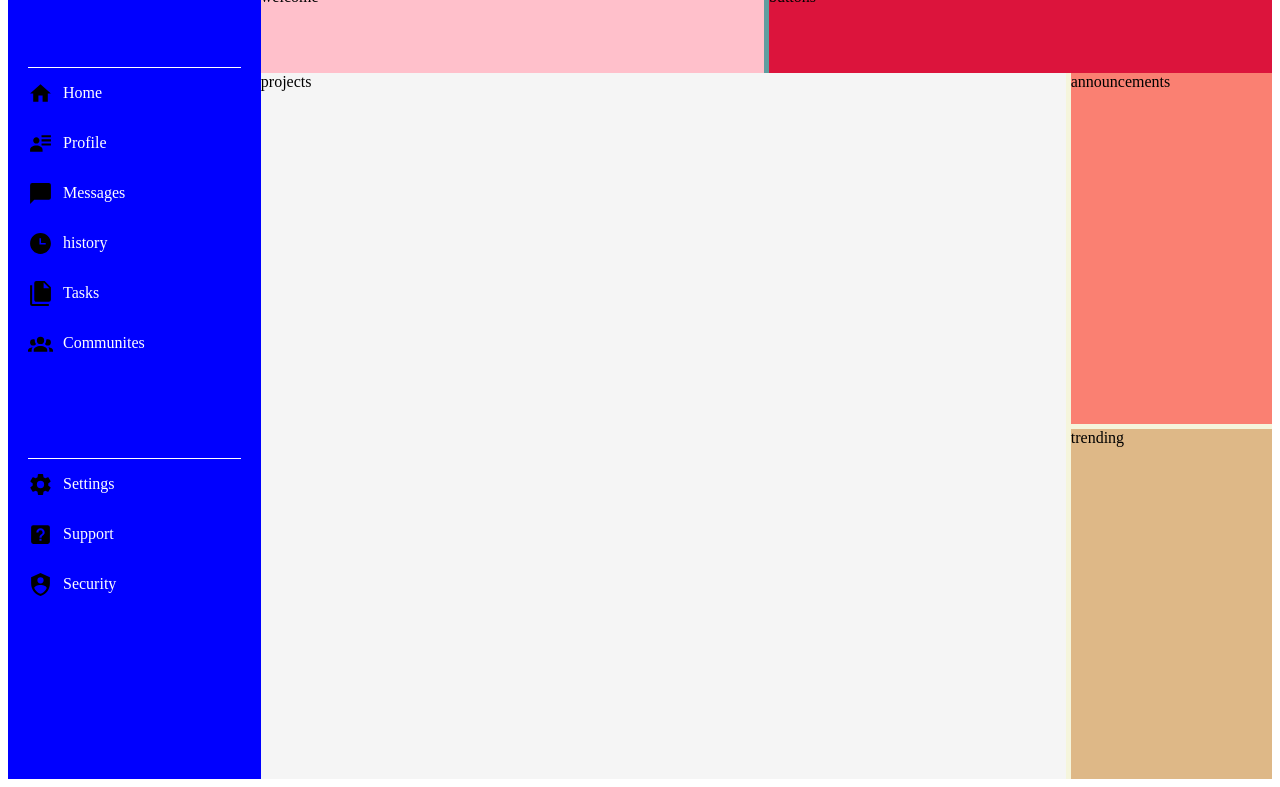
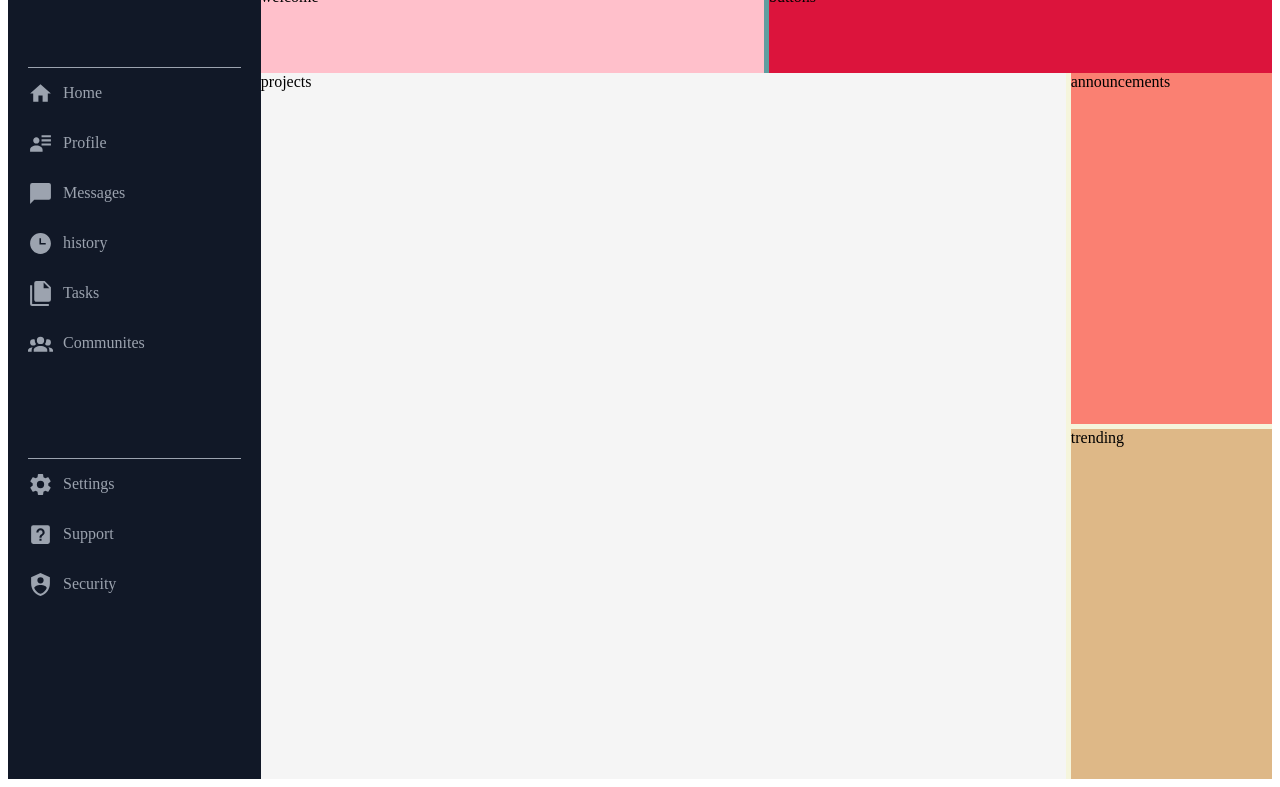
Before and after one commit to EmmaM-W/odin-admin-dashboard, a plain HTML site: page index.html in a window 1280 px wide. Shown: the part 111-898 px from the top of the page. Drawn offline with Linux system fonts and the light colour scheme.

Commit message:
change svg to inline embedding

```diff
--- a/index.html
+++ b/index.html
@@ -25,48 +25,48 @@
         </div>
         <div class="sidebar">
             <div class="logo">
-                <img src="./assets//images/view-dashboard.svg" alt="logo" height="50px" width="50px">
+                <svg xmlns="http://www.w3.org/2000/svg" viewBox="0 0 24 24"><path d="M13,3V9H21V3M13,21H21V11H13M3,21H11V15H3M3,13H11V3H3V13Z" /></svg>
                 <p>Dashboard</p>
             </div>
             <div class="sidebarContent">
 
                 <div class="home">
-                    <img src="./assets/images/home.svg" alt="home image" height="25px" width="25px">
+                    <svg xmlns="http://www.w3.org/2000/svg" viewBox="0 0 24 24"><path d="M10,20V14H14V20H19V12H22L12,3L2,12H5V20H10Z" /></svg>
                     <p>Home</p>
                 </div>
                 <div class="profile">
-                    <img src="./assets/images/account-details.svg" alt="profile image" height="25px" width="25px">
+                    <svg xmlns="http://www.w3.org/2000/svg" viewBox="0 0 24 24"><path d="M11 9C11 10.66 9.66 12 8 12C6.34 12 5 10.66 5 9C5 7.34 6.34 6 8 6C9.66 6 11 7.34 11 9M14 20H2V18C2 15.79 4.69 14 8 14C11.31 14 14 15.79 14 18M22 12V14H13V12M22 8V10H13V8M22 4V6H13V4Z" /></svg>
                     <p>Profile</p>
                 </div>
                 <div class="messages">
-                    <img src="./assets/images/message.svg" alt="message image" height="25px" width="25px">
+                    <svg xmlns="http://www.w3.org/2000/svg" viewBox="0 0 24 24"><path d="M20,2H4A2,2 0 0,0 2,4V22L6,18H20A2,2 0 0,0 22,16V4C22,2.89 21.1,2 20,2Z" /></svg>
                     <p>Messages</p>
                 </div>
                 <div class="history">
-                    <img src="./assets/images/clock-time-three.svg" alt="history image" height="25px" width="25px">
+                    <svg xmlns="http://www.w3.org/2000/svg" viewBox="0 0 24 24"><path d="M12 2C6.5 2 2 6.5 2 12C2 17.5 6.5 22 12 22C17.5 22 22 17.5 22 12S17.5 2 12 2M17 13H11V7H12.5V11.5H17V13Z" /></svg>
                     <p>history</p>
                 </div>
                 <div class="tasks">
-                    <img src="./assets/images/file-multiple.svg" alt="tasks image" height="25px" width="25px">
+                    <svg xmlns="http://www.w3.org/2000/svg" viewBox="0 0 24 24"><path d="M15,7H20.5L15,1.5V7M8,0H16L22,6V18A2,2 0 0,1 20,20H8C6.89,20 6,19.1 6,18V2A2,2 0 0,1 8,0M4,4V22H20V24H4A2,2 0 0,1 2,22V4H4Z" /></svg>
                     <p>Tasks</p>
                 </div>
                 <div class="communities">
-                    <img src="./assets/images/account-group.svg" alt="community image" height="25px" width="25px">
+                    <svg xmlns="http://www.w3.org/2000/svg" viewBox="0 0 24 24"><path d="M12,5.5A3.5,3.5 0 0,1 15.5,9A3.5,3.5 0 0,1 12,12.5A3.5,3.5 0 0,1 8.5,9A3.5,3.5 0 0,1 12,5.5M5,8C5.56,8 6.08,8.15 6.53,8.42C6.38,9.85 6.8,11.27 7.66,12.38C7.16,13.34 6.16,14 5,14A3,3 0 0,1 2,11A3,3 0 0,1 5,8M19,8A3,3 0 0,1 22,11A3,3 0 0,1 19,14C17.84,14 16.84,13.34 16.34,12.38C17.2,11.27 17.62,9.85 17.47,8.42C17.92,8.15 18.44,8 19,8M5.5,18.25C5.5,16.18 8.41,14.5 12,14.5C15.59,14.5 18.5,16.18 18.5,18.25V20H5.5V18.25M0,20V18.5C0,17.11 1.89,15.94 4.45,15.6C3.86,16.28 3.5,17.22 3.5,18.25V20H0M24,20H20.5V18.25C20.5,17.22 20.14,16.28 19.55,15.6C22.11,15.94 24,17.11 24,18.5V20Z" /></svg>
                     <p>Communites</p>
                 </div>
             </div>
             <div class="sidebarContent">
 
                 <div class="settings">
-                    <img src="./assets/images/cog.svg" alt="settings image" height="25px" width="25px">
+                    <svg xmlns="http://www.w3.org/2000/svg" viewBox="0 0 24 24"><path d="M12,15.5A3.5,3.5 0 0,1 8.5,12A3.5,3.5 0 0,1 12,8.5A3.5,3.5 0 0,1 15.5,12A3.5,3.5 0 0,1 12,15.5M19.43,12.97C19.47,12.65 19.5,12.33 19.5,12C19.5,11.67 19.47,11.34 19.43,11L21.54,9.37C21.73,9.22 21.78,8.95 21.66,8.73L19.66,5.27C19.54,5.05 19.27,4.96 19.05,5.05L16.56,6.05C16.04,5.66 15.5,5.32 14.87,5.07L14.5,2.42C14.46,2.18 14.25,2 14,2H10C9.75,2 9.54,2.18 9.5,2.42L9.13,5.07C8.5,5.32 7.96,5.66 7.44,6.05L4.95,5.05C4.73,4.96 4.46,5.05 4.34,5.27L2.34,8.73C2.21,8.95 2.27,9.22 2.46,9.37L4.57,11C4.53,11.34 4.5,11.67 4.5,12C4.5,12.33 4.53,12.65 4.57,12.97L2.46,14.63C2.27,14.78 2.21,15.05 2.34,15.27L4.34,18.73C4.46,18.95 4.73,19.03 4.95,18.95L7.44,17.94C7.96,18.34 8.5,18.68 9.13,18.93L9.5,21.58C9.54,21.82 9.75,22 10,22H14C14.25,22 14.46,21.82 14.5,21.58L14.87,18.93C15.5,18.67 16.04,18.34 16.56,17.94L19.05,18.95C19.27,19.03 19.54,18.95 19.66,18.73L21.66,15.27C21.78,15.05 21.73,14.78 21.54,14.63L19.43,12.97Z" /></svg>
                     <p>Settings</p>
                 </div>
                 <div class="support">
-                    <img src="./assets/images/help-box.svg" alt="help image" height="25px" width="25px">
+                    <svg xmlns="http://www.w3.org/2000/svg" viewBox="0 0 24 24"><path d="M11,18H13V16H11V18M12,6A4,4 0 0,0 8,10H10A2,2 0 0,1 12,8A2,2 0 0,1 14,10C14,12 11,11.75 11,15H13C13,12.75 16,12.5 16,10A4,4 0 0,0 12,6M5,3H19A2,2 0 0,1 21,5V19A2,2 0 0,1 19,21H5A2,2 0 0,1 3,19V5A2,2 0 0,1 5,3Z" /></svg>
                     <p>Support</p>
                 </div>
                 <div class="security">
-                    <img src="./assets/images/shield-account.svg" alt="security image" height="25px" width="25px">
+                    <svg xmlns="http://www.w3.org/2000/svg" viewBox="0 0 24 24"><path d="M12,1L3,5V11C3,16.55 6.84,21.74 12,23C17.16,21.74 21,16.55 21,11V5L12,1M12,5A3,3 0 0,1 15,8A3,3 0 0,1 12,11A3,3 0 0,1 9,8A3,3 0 0,1 12,5M17.13,17C15.92,18.85 14.11,20.24 12,20.92C9.89,20.24 8.08,18.85 6.87,17C6.53,16.5 6.24,16 6,15.47C6,13.82 8.71,12.47 12,12.47C15.29,12.47 18,13.79 18,15.47C17.76,16 17.47,16.5 17.13,17Z" /></svg>
                     <p>Security</p>
                 </div>
             </div>
--- a/styles.css
+++ b/styles.css
@@ -3,7 +3,11 @@
     grid-template-columns: 1fr 4fr;
     grid-template-rows: 1fr 4fr;
 }
-
+svg {
+    fill: #9ca3af;
+    height: 50px;
+    width: auto;
+}
 .header {
     display: grid;
     gap: 5px;
@@ -33,8 +37,8 @@
     display: grid;
     gap: 50px;
     grid-template-rows: 100px repeat(2,1fr);
-    background-color: blue;
-    color: white;
+    background-color: #111827;
+    color: #9ca3af;
     grid-column: 1;
     grid-row: 1 / 3;
 }
@@ -43,15 +47,20 @@
     align-items: center;
     gap: 10px;
 }
+.sidebarContent svg {
+    height: 25px;
+    width: auto;
+    fill: #9ca3af;
+}
+
 .logo {
     display: flex;
-    color: white;
 
 }
 .sidebarContent {
     margin: 20px;
     display: grid;
-    border-top: 1px white solid;
+    border-top: 1px #9ca3af groove;
     grid-template-rows: repeat(auto-fill, minmax(50px,1fr));
 }
 
```
